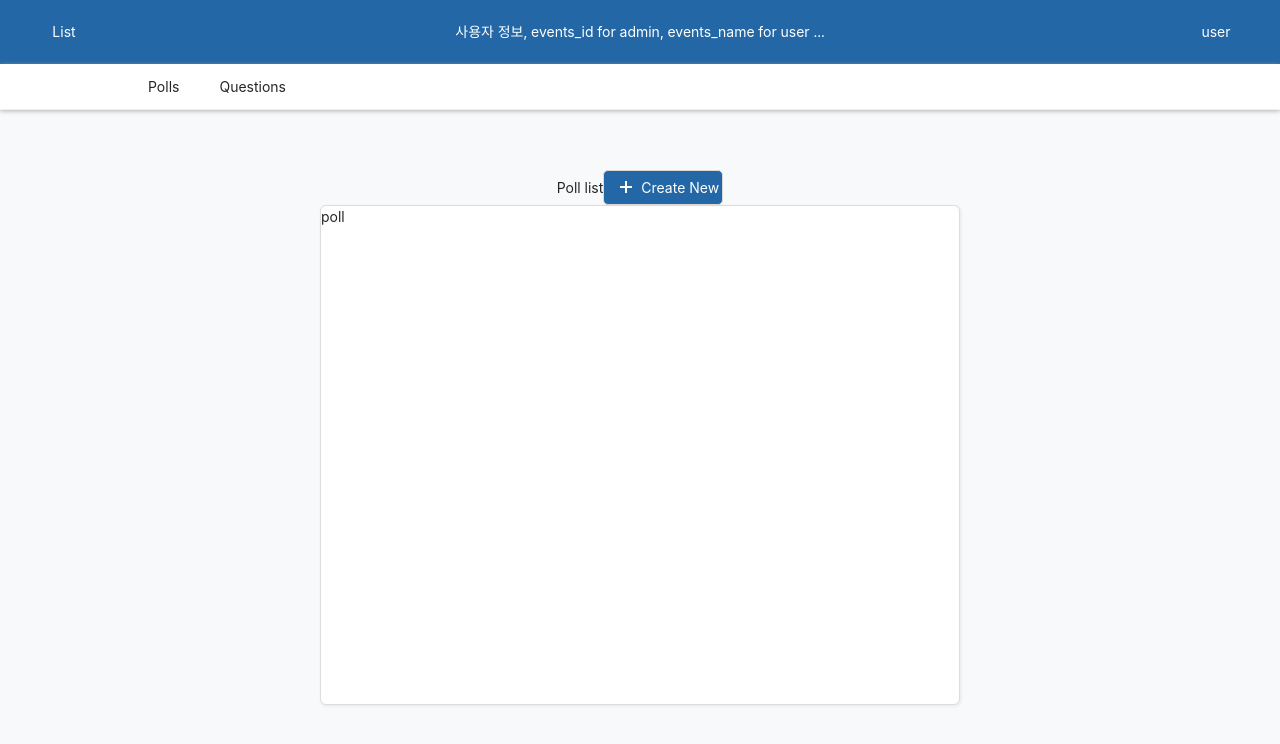
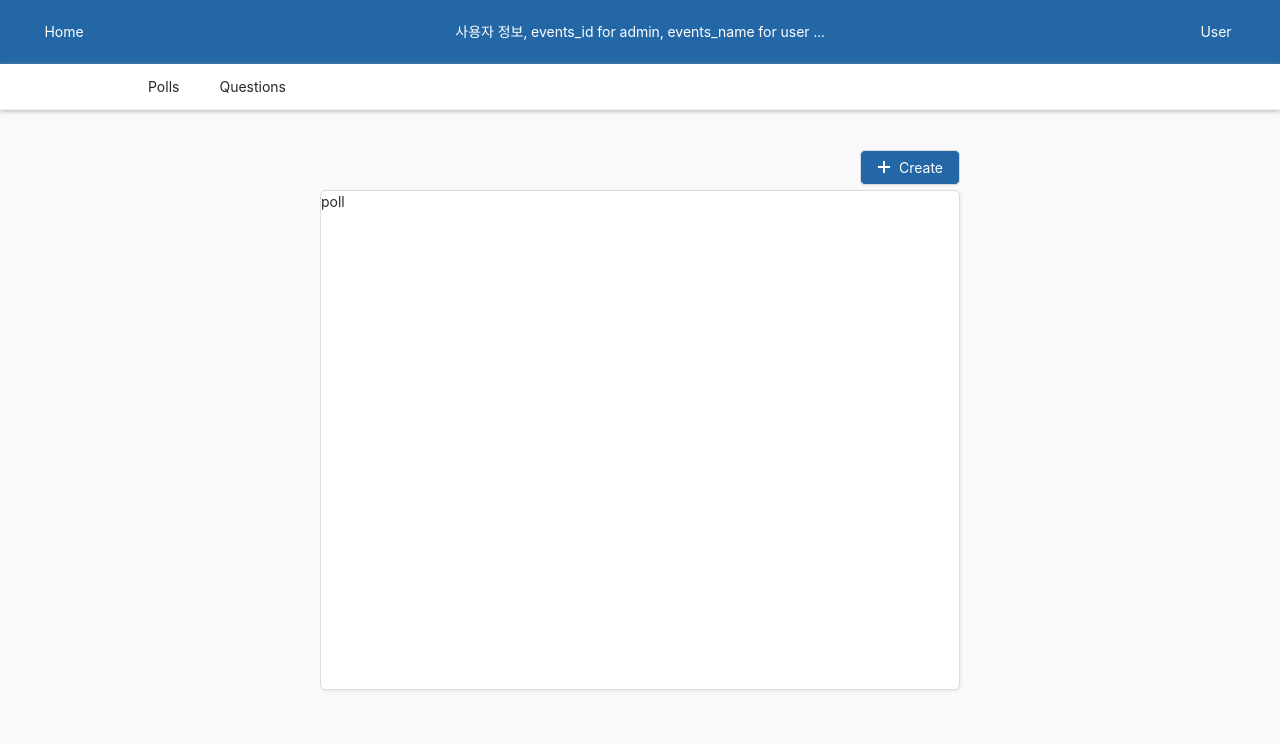
Before and after one commit to heokyeongju/bliond-FE, a React (Create React App) app: page /event/1/polls in a window 1280 px wide. Shown: the top 744 px of the page. Built offline with nearby package versions, Linux system fonts and the light colour scheme; a small style sheet from the web is missing.

Commit message:
poll modal 페이지 구현

```diff
--- a/src/Event/EventLayout.css
+++ b/src/Event/EventLayout.css
@@ -12,7 +12,7 @@
   display: flex;
 }
 
-.list {
+.home {
   width: 10%;
 }
 .logo {
--- a/src/Event/EventLayout.js
+++ b/src/Event/EventLayout.js
@@ -10,11 +10,11 @@ const EventLayout = () => {
       <Layout>
         {/** Header 안쪽으로 사용자 정보 */}
         <Header id="header">
-          <div className="list">List</div>
+          <div className="home">Home</div>
           <div className="logo">
             사용자 정보, events_id for admin, events_name for user ...
           </div>
-          <div className="user">user</div>
+          <div className="user">User</div>
 
         </Header>
         {/** Menu items와 관련하여, 코드를 변경해야할 수 있음. navigation 적용*/}
--- a/src/Event/Poll.css
+++ b/src/Event/Poll.css
@@ -9,7 +9,7 @@
   position: relative;
 }
 
-.PollBox {
+#PollBox {
   height: 500px;
   border: 1px solid #ddd;
   border-radius: 6px;
@@ -20,9 +20,27 @@
 
 .button {
   background-color: #2367a6;
-  width: 120px;
+  width: 100px;
   height: 35px;
   border-radius: 5px;
   color: white;
-  align-self: flex-end;
 }
+
+.pollHeader {
+  display: flex;
+  align-items: center;
+  justify-content: flex-end;
+  margin-bottom: 5px;
+}
+
+.text{
+  width: 430px;
+}
+
+.pollContent {
+  magin : 10%;
+  /*display: flex;*/
+  /*!*flex-wrap: wrap;*!*/
+  /*flex-direction : column ;*/
+  /*justify-content: space-between;*/
+}
--- a/src/Event/Poll.js
+++ b/src/Event/Poll.js
@@ -1,31 +1,102 @@
-import { Button, Checkbox, Col, Row } from 'antd';
+import { Button, Checkbox, Col, Row, Modal, Input} from 'antd';
+
+import React, { useState } from 'react';
 import { PlusOutlined } from '@ant-design/icons';
 import './Poll.css';
 
-const onChange = (checkedValues) => {
-  console.log('checked = ', checkedValues);
+const onChange = (e) => {
+    console.log(`checked = ${e.target.checked}`);
 };
 
+const { TextArea } = Input;
+
 function Poll() {
+
+    const [loading, setLoading] = useState(false);
+    const [open, setOpen] = useState(false);
+
+    const showModal = () => {
+        setOpen(true);
+    };
+
+    const handleOk = () => {
+        setLoading(true);
+        setTimeout(() => {
+            setLoading(false);
+            setOpen(false);
+        }, 3000);
+    };
+
+    const handleCancel = () => {
+        setOpen(false);
+    };
+
+
     return (
         <div
             id="Container" /* 전체 */
             style={{
                 backgroundColor: '#f8f9fa',
                 height: '725px',
-        marginTop: '100px',
+                marginTop: '80px',
                 paddingTop: '30px',
                 display: 'flex',
                 justifyContent: 'center',
                 flexWrap: 'wrap',
             }}>
             <div id="PollList">
-        <span>Poll list</span>
-        <Button icon={<PlusOutlined />} className="button">
-          Create New
+                <div className="pollHeader">
+
+                    <Button icon={<PlusOutlined />} className="button"onClick={showModal}>
+                        Create
                     </Button>
-        <div className="PollBox"> poll </div>
+
                 </div>
+                <div id="PollBox"> poll </div>
+
+            </div>
+
+            <Modal
+                open={open}
+                title={
+                    <TextArea
+                        className="text"
+                        placeholder="Title" autoSize/>}
+
+                onOk={handleOk}
+                onCancel={handleCancel}
+                footer={[
+                    <Button key="back" onClick={handleCancel}>
+                        Return
+                    </Button>,
+                    <Button key="submit" type="primary" loading={loading} onClick={handleOk}>
+                        Send
+                    </Button>,
+                ]}>
+
+                <div className="pollContent">
+                    <Checkbox onChange={onChange}>
+                        <TextArea
+                            className="text"
+                        placeholder="Title" autoSize maxLength={20} />
+                    </Checkbox>
+                </div>
+                <div className="pollContent">
+                    <Checkbox onChange={onChange}>
+                        <TextArea
+                            className="text"
+                            placeholder="Title" autoSize maxLength={20} />
+                    </Checkbox>
+                </div>
+                <div className="pollContent">
+                    <Checkbox onChange={onChange}>
+                        <TextArea
+                            className="text"
+                            placeholder="Title" autoSize maxLength={20} />
+                    </Checkbox>
+                </div>
+            </Modal>
+
         </div>
     );
 }
```
Lines whose indentation alone changed are shown as unchanged.
